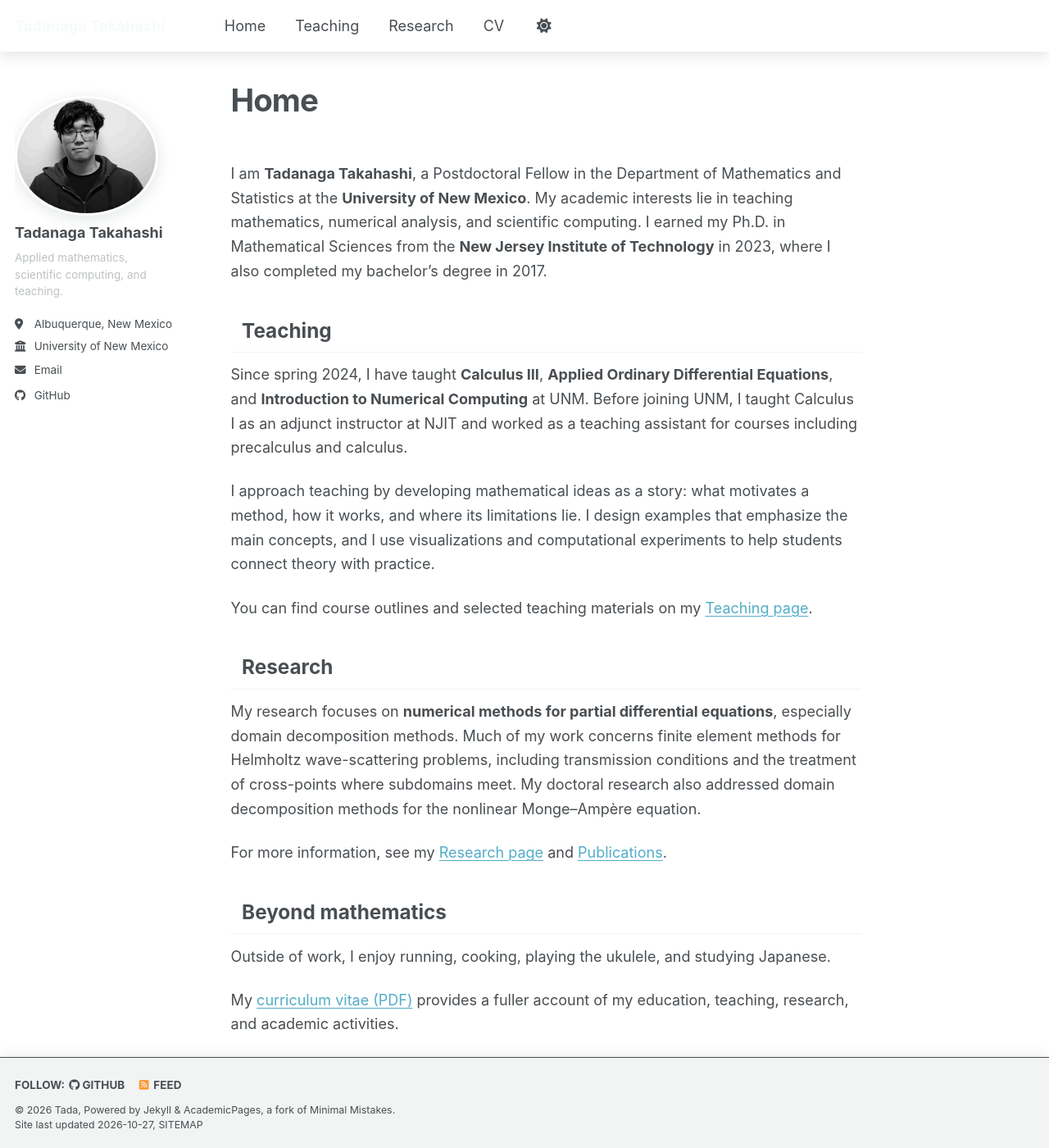
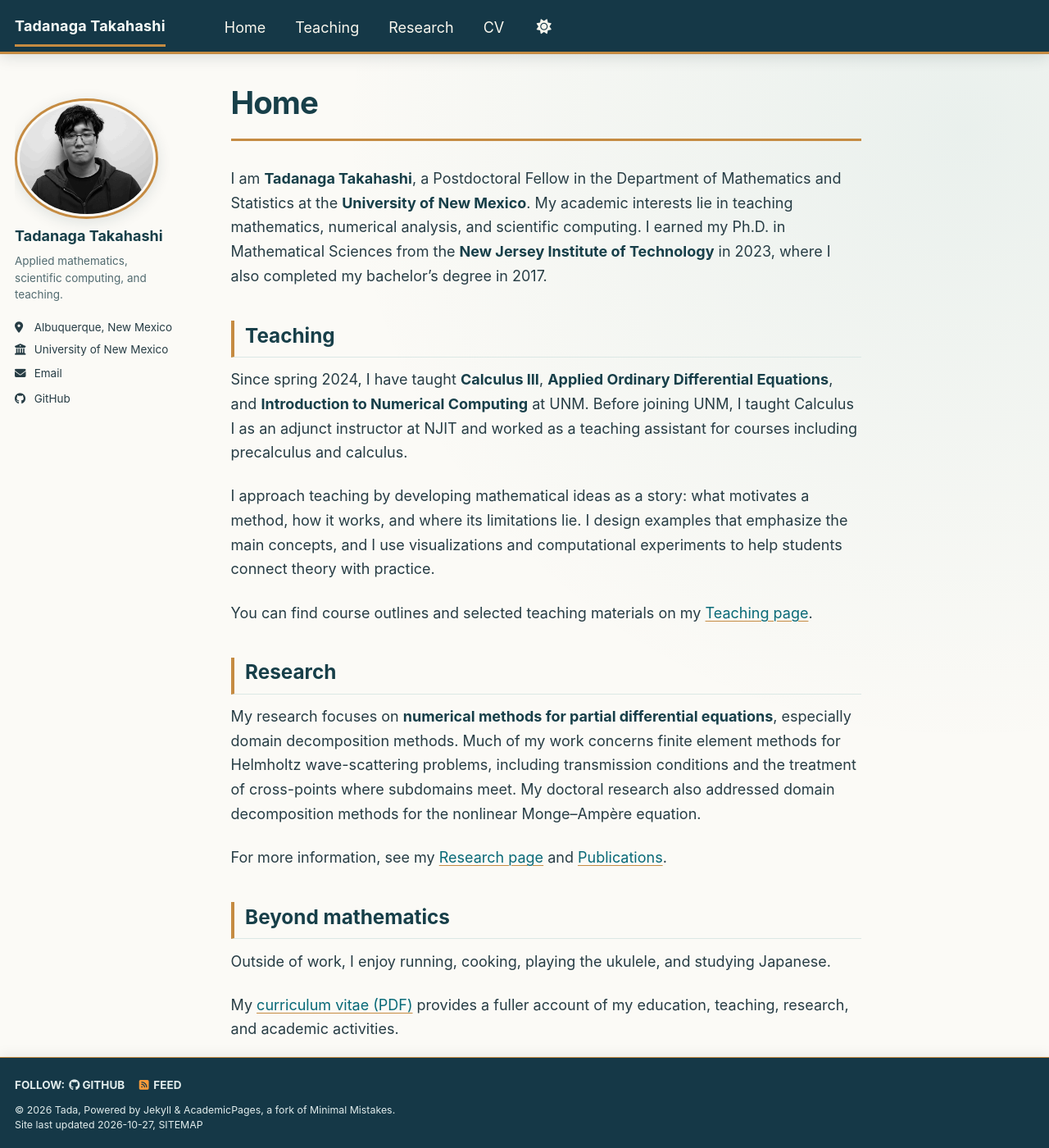
Before and after one commit to tadanaga/webpage, a Jekyll site: the page built from _pages/about.md, in a window 1280 px wide and 1400 px high. Shown: the whole window at 82% size. Built offline with Jekyll 4.4.1, drawn with Linux system fonts in a browser that asks for light colours; a style sheet for code colours, icons or effects is not loaded.

Commit message:
Activate Scholar color theme for academic website

```diff
--- a/_config.yml
+++ b/_config.yml
@@ -8,7 +8,7 @@
 
 # Basic Site Settings
 locale                   : "en-US"
-site_theme               : "default" # The available themes options are "default", "air", "sunrise", "mint", "dirt" and "contrast"
+site_theme               : "scholar" # Custom warm academic palette; set to "default" to restore the original
 title                    : "Tadanaga Takahashi"
 title_separator          : "-"
 name                     : &name "Tada"
```
